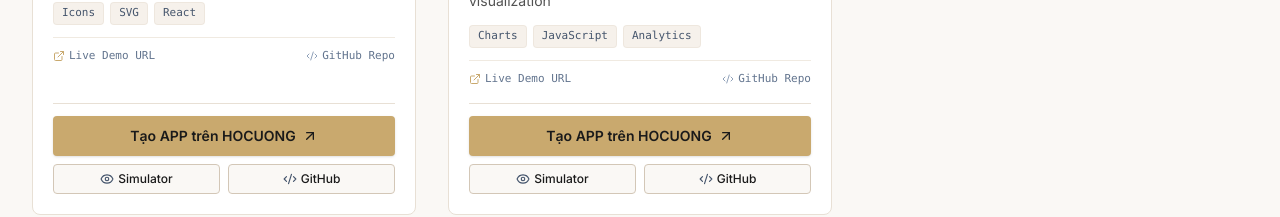
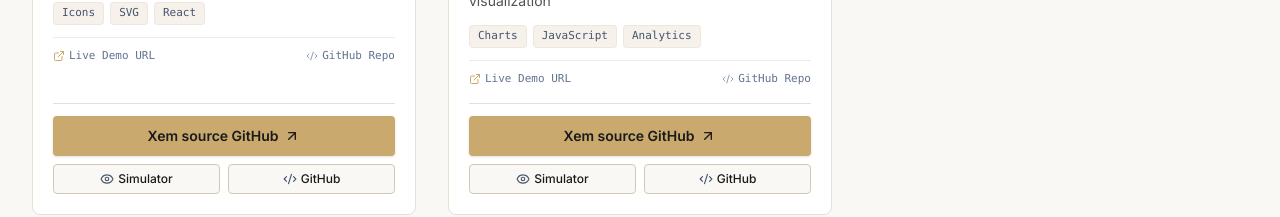
Before and after one commit to HCDecorAD/hc-ui-gallery-luxury-app, a React (Vite) app: page / in a window 1280 px wide. Shown: the part 2620-2837 px from the top of the page. Built offline with nearby package versions, Linux system fonts and the light colour scheme; a web font is replaced by a local one.

Commit message:
Fix unsupported gallery templates: open upstream source instead of generating invalid local builder command

```diff
--- a/src/components/TemplateCard.tsx
+++ b/src/components/TemplateCard.tsx
@@ -150,11 +150,18 @@
 
           {/* Very prominent Gold "Báo giá" (Get Quote) CTA button */}
           <button
-            onClick={() => { setShowBuilder(!showBuilder); setCopied(false); }}
+            onClick={() => {
+              if (!['coreui', 'tabler', 'adminlte', 'shadcn', 'astro-cactus', 'commerce'].includes(template.id)) {
+                window.open(template.sourceUrl, '_blank', 'noopener,noreferrer');
+                return;
+              }
+              setShowBuilder(!showBuilder);
+              setCopied(false);
+            }}
             className="w-full bg-[#c9a96e] hover:bg-[#b89555] active:scale-[0.98] text-[#1a1a1a] font-semibold text-xs sm:text-sm py-2.5 px-4 rounded shadow-sm transition-all flex items-center justify-center gap-1.5 cursor-pointer focus-visible:outline-2 focus-visible:outline-[#c9a96e]"
             aria-label={`Chuẩn bị lệnh tạo APP từ ${template.name}`}
           >
-            <span>Tạo APP trên HOCUONG</span>
+            <span>{['coreui', 'tabler', 'adminlte', 'shadcn', 'astro-cactus', 'commerce'].includes(template.id) ? 'Tạo APP trên HOCUONG' : 'Xem source GitHub'}</span>
             <ArrowUpRight className="w-4 h-4 text-[#1a1a1a]" />
           </button>
 
```
